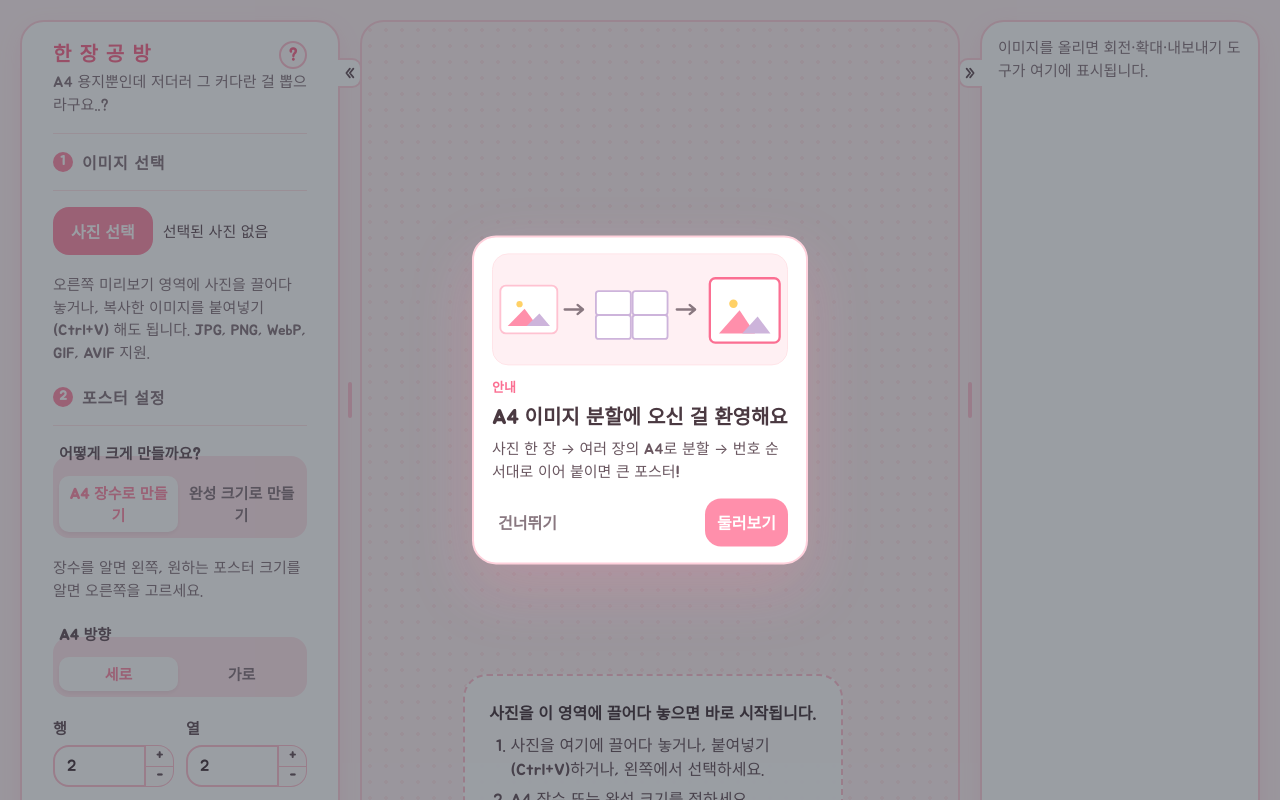
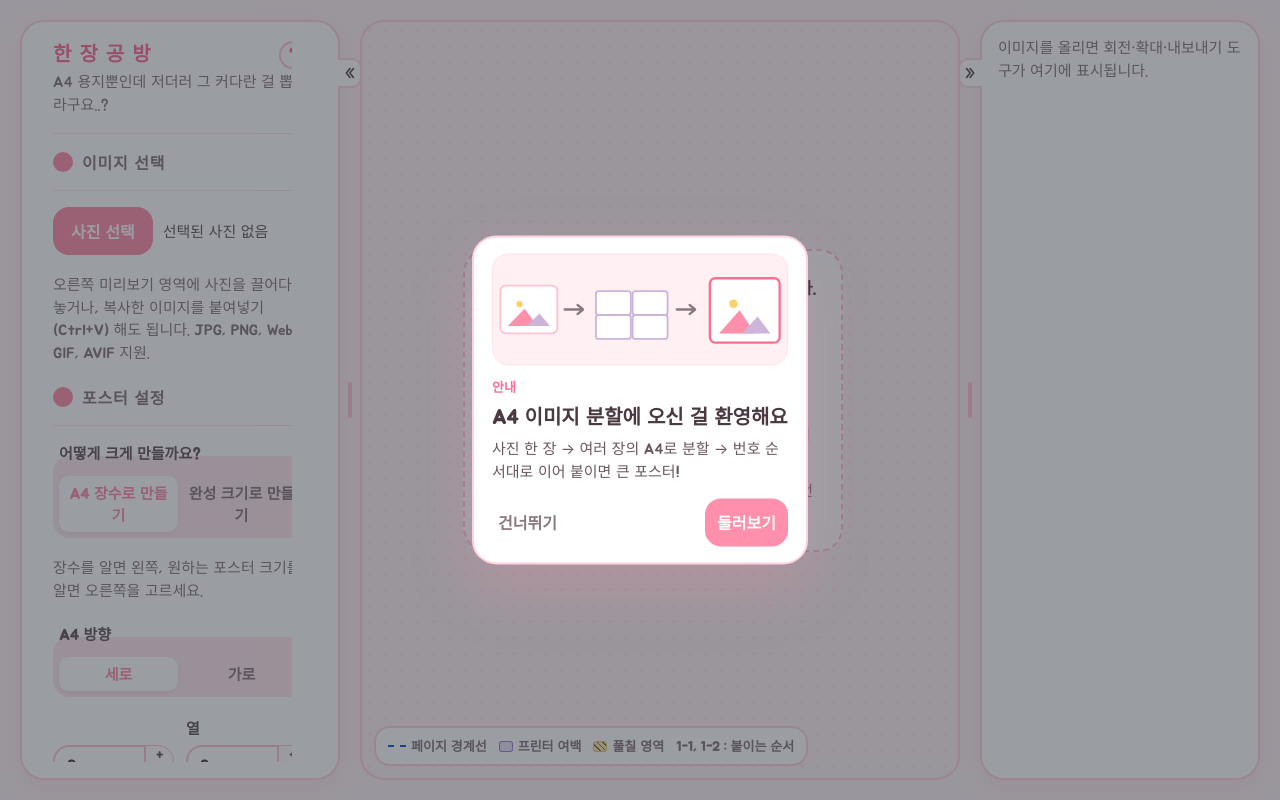
Before and after one commit to Dev-JIHO/ImageSplitter, a React (Vite) app: page / in a window 1280 px wide. Built offline with nearby package versions, Linux system fonts and the light colour scheme.

Commit message:
fix: 좌측 패널 내부 스크롤 복구 (그리드 행 높이 고정)

```diff
--- a/src/App.css
+++ b/src/App.css
@@ -96,6 +96,7 @@ input:focus-visible {
   position: relative;
   display: grid;
   grid-template-columns: var(--left-col) 1fr var(--right-col);
+  grid-template-rows: minmax(0, 1fr);
   gap: 1.25rem;
   height: 100vh;
   padding: 1.25rem;
@@ -966,6 +967,7 @@ input:focus-visible {
   .app-shell[data-right-collapsed="true"],
   .app-shell[data-left-collapsed="true"][data-right-collapsed="true"] {
     grid-template-columns: 1fr;
+    grid-template-rows: auto;
     min-height: 100dvh;
     height: auto;
     overflow: visible;
```
